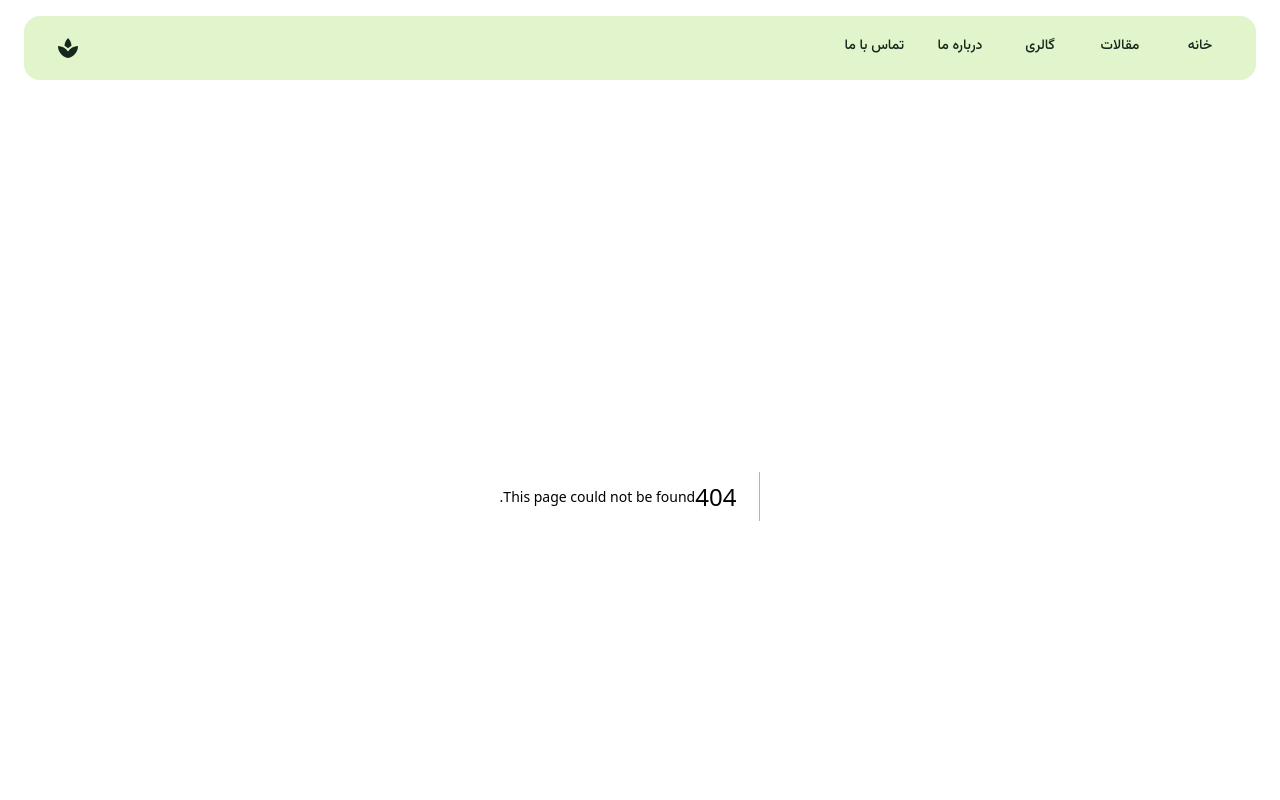
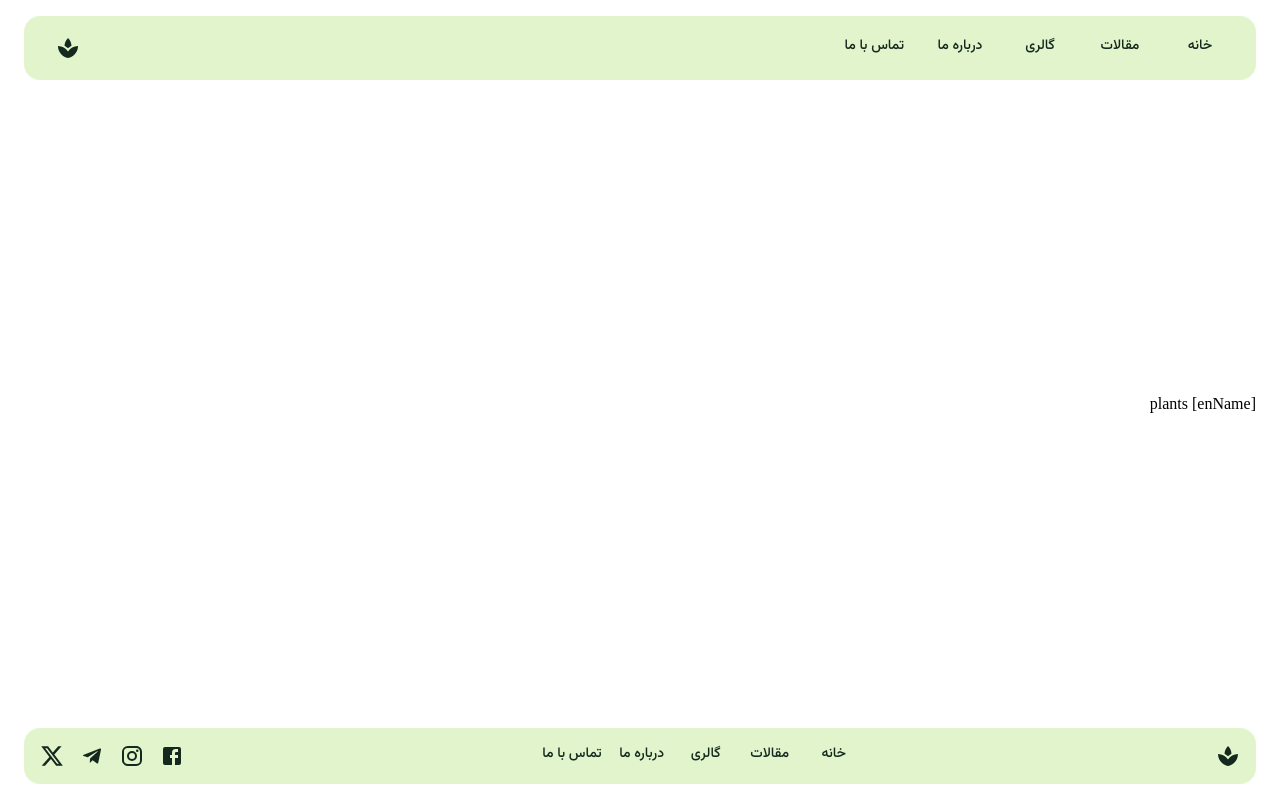
Before and after one commit to DevEliasKh/demeter, a Next.js app: page /plants/1 in a window 1280 px wide. Before the commit this address had no page. Shown: the top 800 px of the page. Built offline with nearby package versions, Linux system fonts and the light colour scheme.

Commit message:
✏️  - make path for plants

```diff
--- /dev/null
+++ b/app/plants/[enName]/page.tsx
@@ -0,0 +1,5 @@
+import React from "react";
+
+export default function page() {
+   return <div>[enName] plants</div>;
+}
--- /dev/null
+++ b/app/plants/page.tsx
@@ -0,0 +1,5 @@
+import React from "react";
+
+export default function page() {
+   return <div>plants</div>;
+}
```
